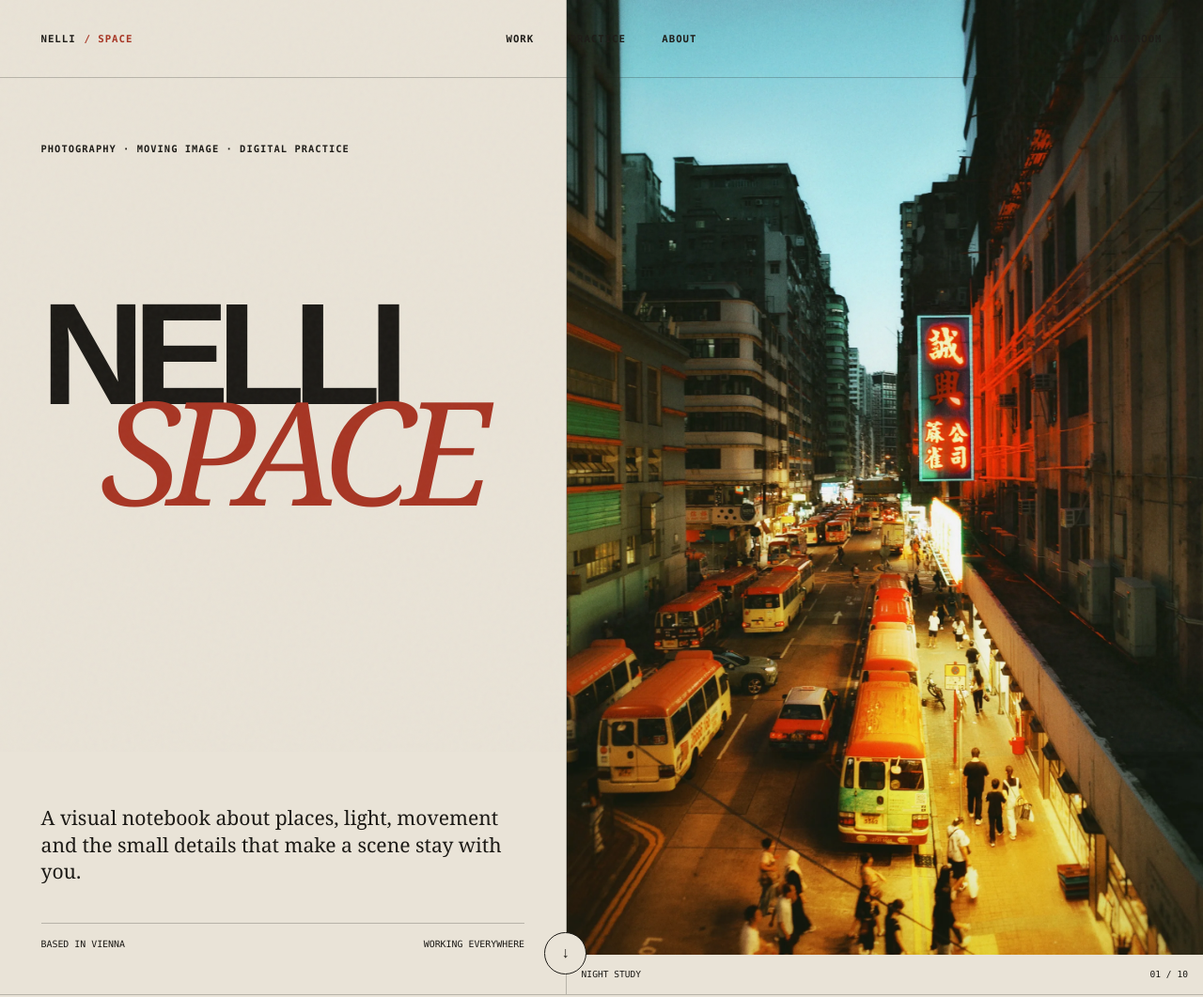
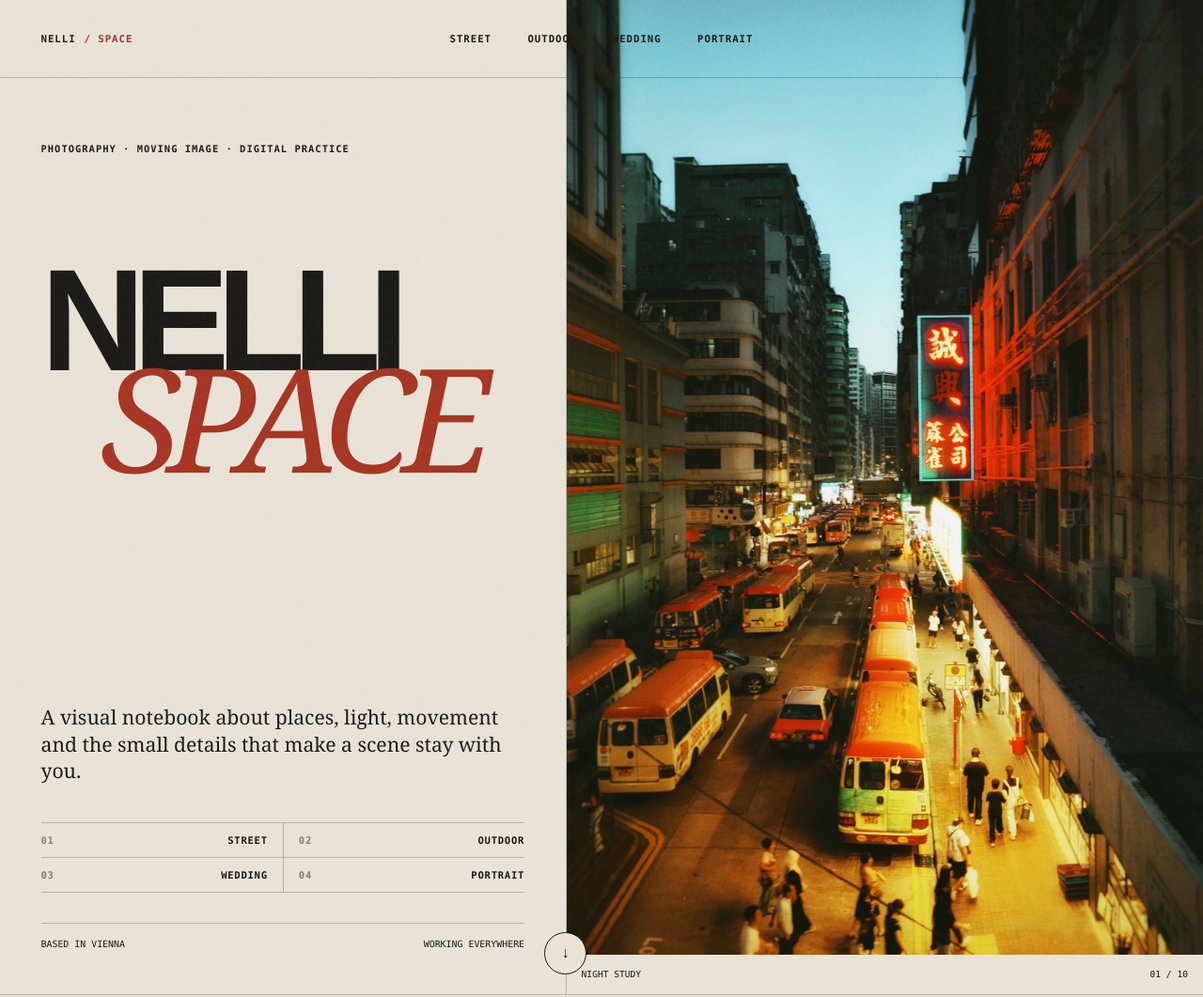
Before and after one commit to JanniellaHeimig/nellispace, a plain HTML site: page dist/index.html in a window 1280 px wide. Shown: the top 1061 px of the page at 94% size. Drawn offline with Linux system fonts and the light colour scheme.

Commit message:
Surface portfolio categories in homepage hero

```diff
--- a/dist/index.html
+++ b/dist/index.html
@@ -19,9 +19,10 @@
         <span class="brand-index">/ SPACE</span>
       </a>
       <nav aria-label="Main navigation">
-        <a href="#photographs">Work</a>
-        <a href="#practice">Practice</a>
-        <a href="#about">About</a>
+        <a href="./journal/street.html">Street</a>
+        <a href="./journal/outdoor.html">Outdoor</a>
+        <a href="./journal/wedding.html">Wedding</a>
+        <a href="./journal/portrait.html">Portrait</a>
       </nav>
       <button class="view-toggle" id="view-toggle" type="button" aria-pressed="false">Darkroom</button>
     </header>
@@ -37,6 +38,12 @@
           <p class="hero-intro" data-reveal>
             A visual notebook about places, light, movement and the small details that make a scene stay with you.
           </p>
+          <nav class="hero-series" aria-label="Photography categories" data-reveal>
+            <a href="./journal/street.html"><span>01</span>Street</a>
+            <a href="./journal/outdoor.html"><span>02</span>Outdoor</a>
+            <a href="./journal/wedding.html"><span>03</span>Wedding</a>
+            <a href="./journal/portrait.html"><span>04</span>Portrait</a>
+          </nav>
           <div class="hero-meta" data-reveal>
             <span>Based in Vienna</span>
             <span>Working everywhere</span>
--- a/dist/styles.css
+++ b/dist/styles.css
@@ -69,6 +69,12 @@ img { display: block; max-width: 100%; }
 .hero h1 span, .hero h1 em { display: block; }
 .hero h1 em { padding-left: 5vw; color: var(--red); font-family: var(--serif); font-weight: 400; }
 .hero-intro { max-width: 31rem; margin: auto 0 2.5rem; font: clamp(1.1rem, 1.65vw, 1.55rem)/1.35 var(--serif); }
+.hero-series { display: grid; grid-template-columns: repeat(2, minmax(0, 1fr)); margin: 0 0 2rem; border-top: 1px solid var(--line); }
+.hero-series a { display: flex; justify-content: space-between; gap: 1rem; padding: .75rem 0; border-bottom: 1px solid var(--line); font: 600 .66rem var(--mono); letter-spacing: .07em; text-decoration: none; text-transform: uppercase; }
+.hero-series a:nth-child(odd) { padding-right: 1rem; }
+.hero-series a:nth-child(even) { padding-left: 1rem; border-left: 1px solid var(--line); }
+.hero-series a:hover, .hero-series a:focus-visible { color: var(--red); }
+.hero-series a span { color: var(--muted); }
 .hero-meta { display: flex; justify-content: space-between; gap: 1rem; padding-top: 1rem; border-top: 1px solid var(--line); font: .62rem var(--mono); text-transform: uppercase; }
 .hero-image { min-width: 0; margin: 0; overflow: hidden; position: relative; border-left: 1px solid var(--line); }
 .hero-image img { width: 100%; height: calc(100% - 2.6rem); object-fit: cover; object-position: center 55%; }
@@ -209,6 +215,8 @@ footer a { text-decoration: none; }
   .hero h1 { font-size: 24vw; margin-block: auto; }
   .hero h1 em { padding-left: 7vw; }
   .hero-intro { max-width: 85%; font-size: 1.05rem; }
+  .hero-series { margin-bottom: 1.5rem; }
+  .hero-series a { font-size: .6rem; }
   .hero-image { height: 85svh; border-left: 0; border-top: 1px solid var(--line); }
   .hero-image img { height: calc(100% - 2.6rem); }
   .scroll-cue { display: none; }
```
